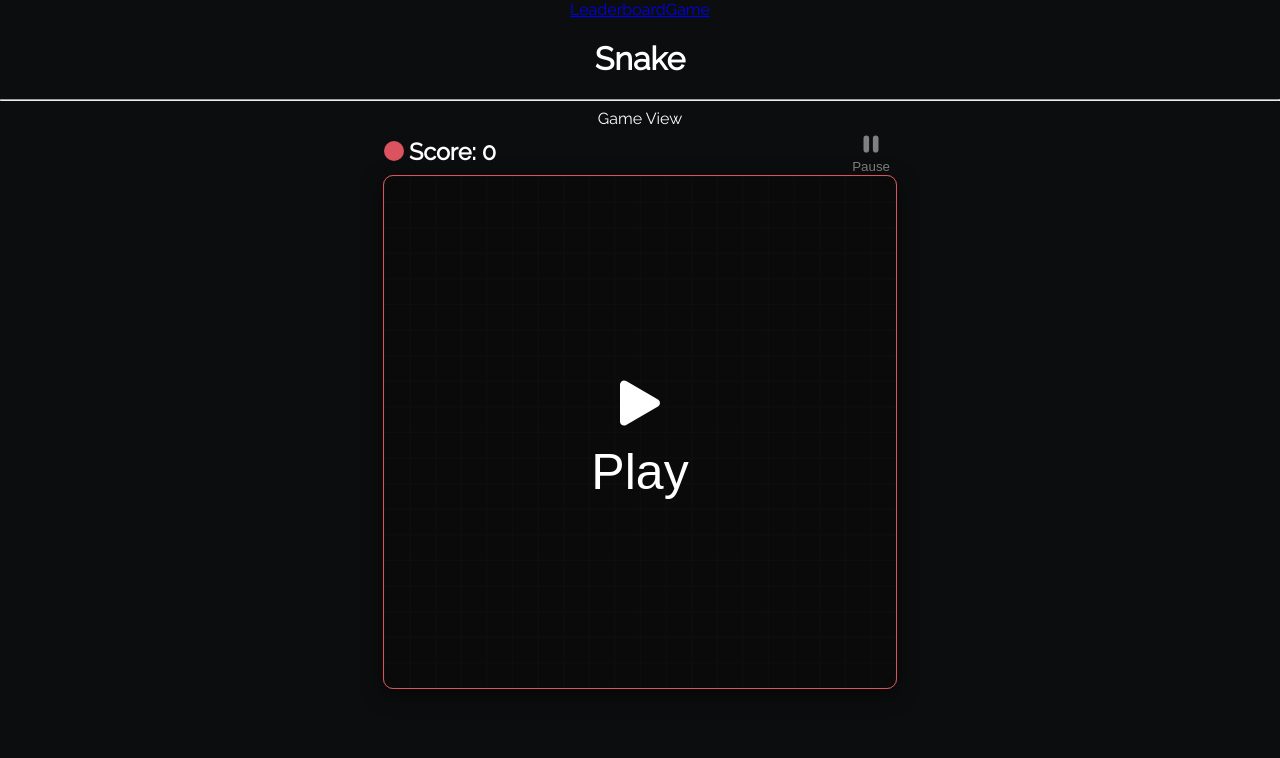
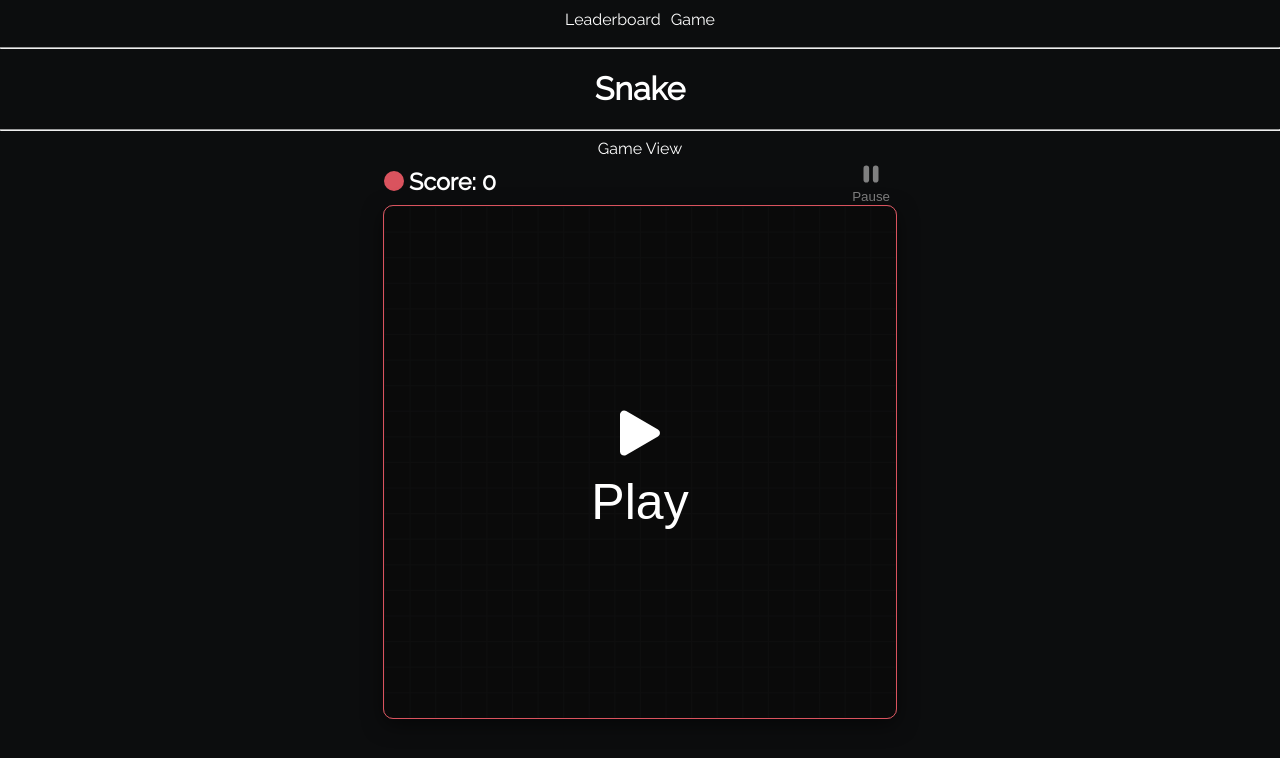
Before and after one commit to Emilysta/snakeGame, a React (Create React App) app: page / in a window 1280 px wide. Shown: the top 758 px of the page. Built offline with nearby package versions, Linux system fonts and the light colour scheme.

Commit message:
some styles for navBar

```diff
--- a/src/App/App.module.css
+++ b/src/App/App.module.css
@@ -5,3 +5,34 @@
   overflow: hidden;
   color: white;
 }
+
+.appNavbar{
+    display:flex;
+    justify-content:center;
+
+}
+
+.appNavbarItemsBox{
+  margin: 10px 0;
+  padding: 0;
+  list-style: none;
+  display:flex;
+  justify-content:center;
+  align-items: center;
+  column-gap: 10px;
+}
+
+.appLink{
+  text-decoration: none;
+  color: white;
+}
+
+.appLink:hover{
+  text-decoration: underline;
+  color:#da535e;
+}
+
+.appLink:active{
+  text-decoration: underline;
+  color:#d2202e;
+}
--- a/src/App/App.tsx
+++ b/src/App/App.tsx
@@ -14,10 +14,13 @@ function App() {
 
   return (
     <div className={styles.app}>
-      <nav>
-        <Link to="/leaderboard">Leaderboard</Link>
-        <Link to="/">Game</Link>
+      <nav className={styles.appNavbar}>
+        <ul className={styles.appNavbarItemsBox}>
+          <li><Link to="/leaderboard" className={styles.appLink}>Leaderboard</Link></li>
+          <li><Link to="/" className={styles.appLink}>Game</Link></li>
+        </ul>
       </nav>
+      <hr />
       <h1>Snake</h1>
       <hr />
       <Routes>
```
